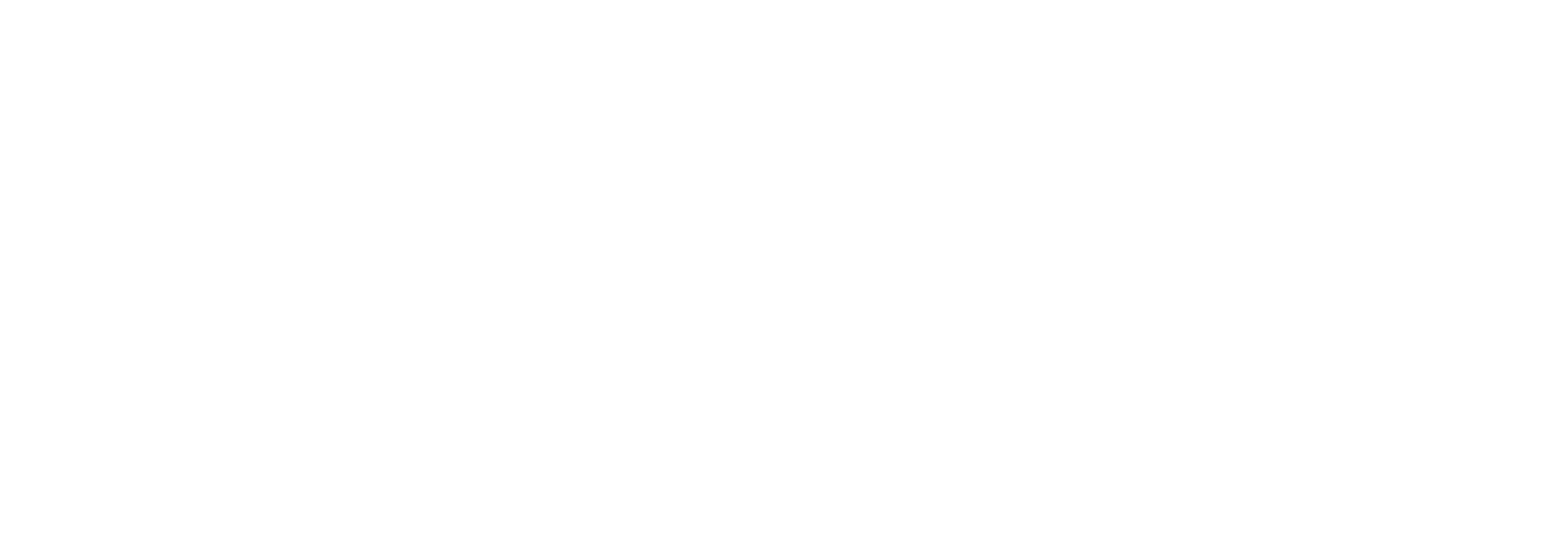
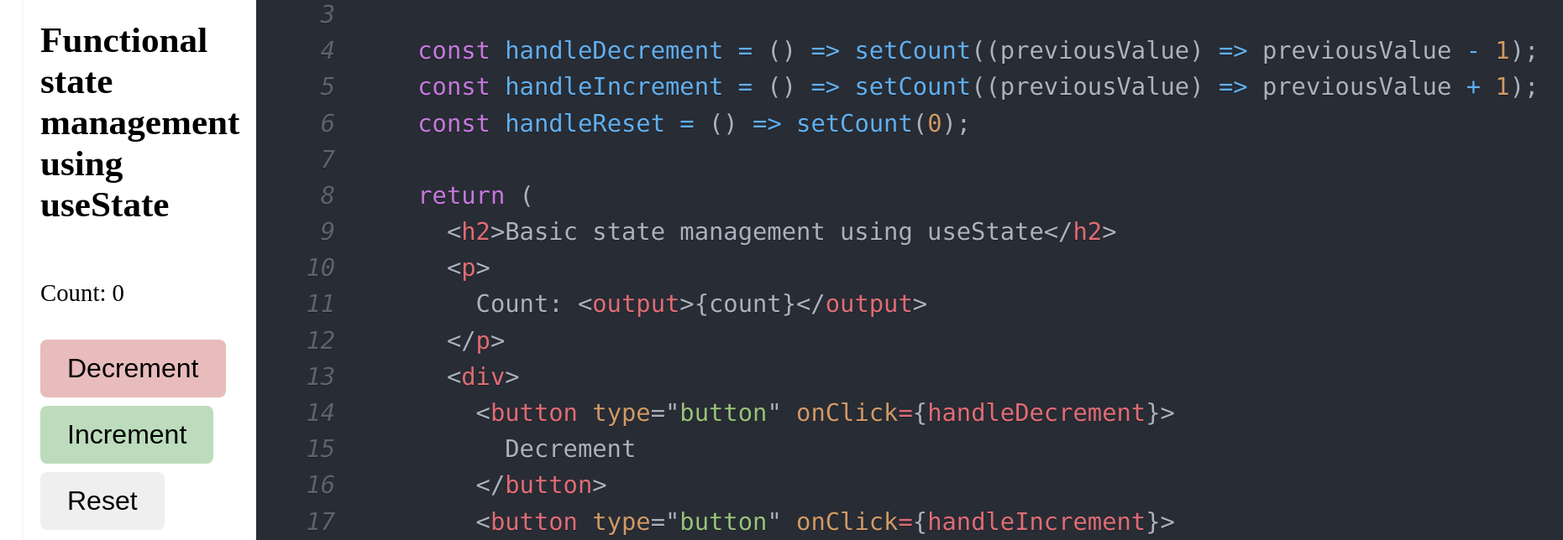
Before and after one commit to dibenji/react-usestate, a React (Create React App) app: page / in a window 1280 px wide. Shown: the part 1120-1764 px from the top of the page at 84% size, 1861 px wide, since content can reach past the window. Before the commit the page ends 966 px from the top, so only its background shows below. Built offline with nearby package versions, Linux system fonts and the light colour scheme.

Commit message:
added src/components/FunctionalStateManagement.jsx

```diff
--- a/src/App.js
+++ b/src/App.js
@@ -1,7 +1,13 @@
-import BasicStateManagement from './components/BasicStateManagement'
+import BasicStateManagement from './components/BasicStateManagement';
+import FunctionalStateManagement from './components/FunctionalStateManagement';
 
 function App() {
-  return <BasicStateManagement></BasicStateManagement>
+  return (
+    <div>
+      <BasicStateManagement></BasicStateManagement>
+      <FunctionalStateManagement></FunctionalStateManagement>
+    </div>
+  );
 }
 
-export default App
+export default App;
--- /dev/null
+++ b/src/components/FunctionalStateManagement.jsx
@@ -0,0 +1,84 @@
+import { useState } from 'react';
+import { Prism as SyntaxHighlighter } from 'react-syntax-highlighter';
+import { oneDark } from 'react-syntax-highlighter/dist/esm/styles/prism';
+
+const FunctionalStateManagement = () => {
+  const [count, setCount] = useState(0);
+
+  const handleDecrement = () => setCount((previousValue) => previousValue - 1);
+  const handleIncrement = () => setCount((previousValue) => previousValue + 1);
+  const handleReset = () => setCount(0);
+
+  const jsxSnippet = `
+  const Counter = () => {
+    const [count, setCount] = useState(0);
+
+    const handleDecrement = () => setCount((previousValue) => previousValue - 1);
+    const handleIncrement = () => setCount((previousValue) => previousValue + 1);
+    const handleReset = () => setCount(0);
+
+    return (
+      <h2>Basic state management using useState</h2>
+      <p>
+        Count: <output>{count}</output>
+      </p>
+      <div>
+        <button type="button" onClick={handleDecrement}>
+          Decrement
+        </button>
+        <button type="button" onClick={handleIncrement}>
+          Increment
+        </button>
+        <button type="button" onClick={handleReset}>
+          Reset
+        </button>
+      </div>
+    );
+  }
+  `.trim();
+
+  return (
+    <section className="container">
+      <div className="left-sub-container">
+        <h1>Functional state management using useState</h1>
+        <p>
+          Count: <output>{count}</output>
+        </p>
+        <div className="button-group">
+          <button
+            type="button"
+            onClick={handleDecrement}
+            className="btn btn-secondary"
+          >
+            Decrement
+          </button>
+          <button
+            type="button"
+            onClick={handleIncrement}
+            className="btn btn-primary"
+          >
+            Increment
+          </button>
+          <button type="button" onClick={handleReset} className="btn">
+            Reset
+          </button>
+        </div>
+      </div>
+      <div className="right-sub-container">
+        <SyntaxHighlighter
+          language="jsx"
+          style={oneDark}
+          showLineNumbers="true"
+          className="syntax-highlighter"
+        >
+          {jsxSnippet}
+        </SyntaxHighlighter>
+        <pre>
+          <code></code>
+        </pre>
+      </div>
+    </section>
+  );
+};
+
+export default FunctionalStateManagement;
```
